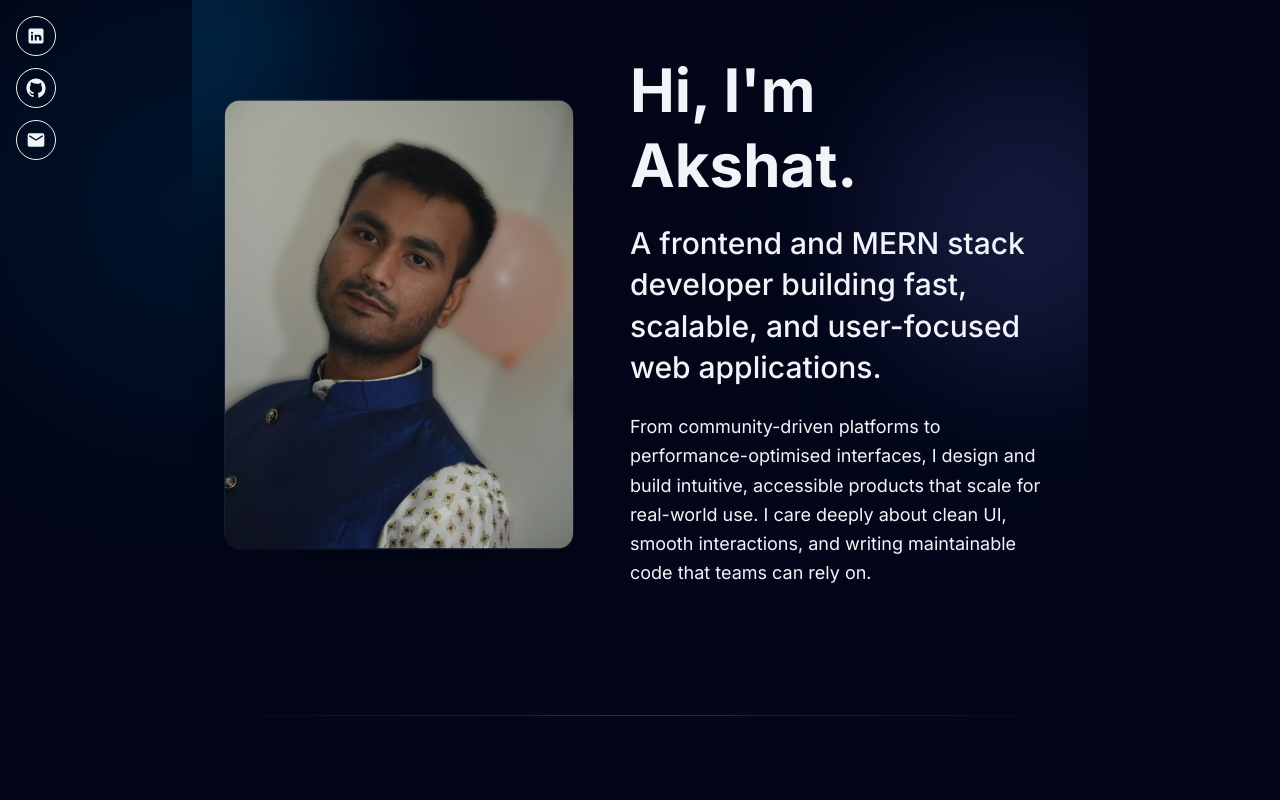
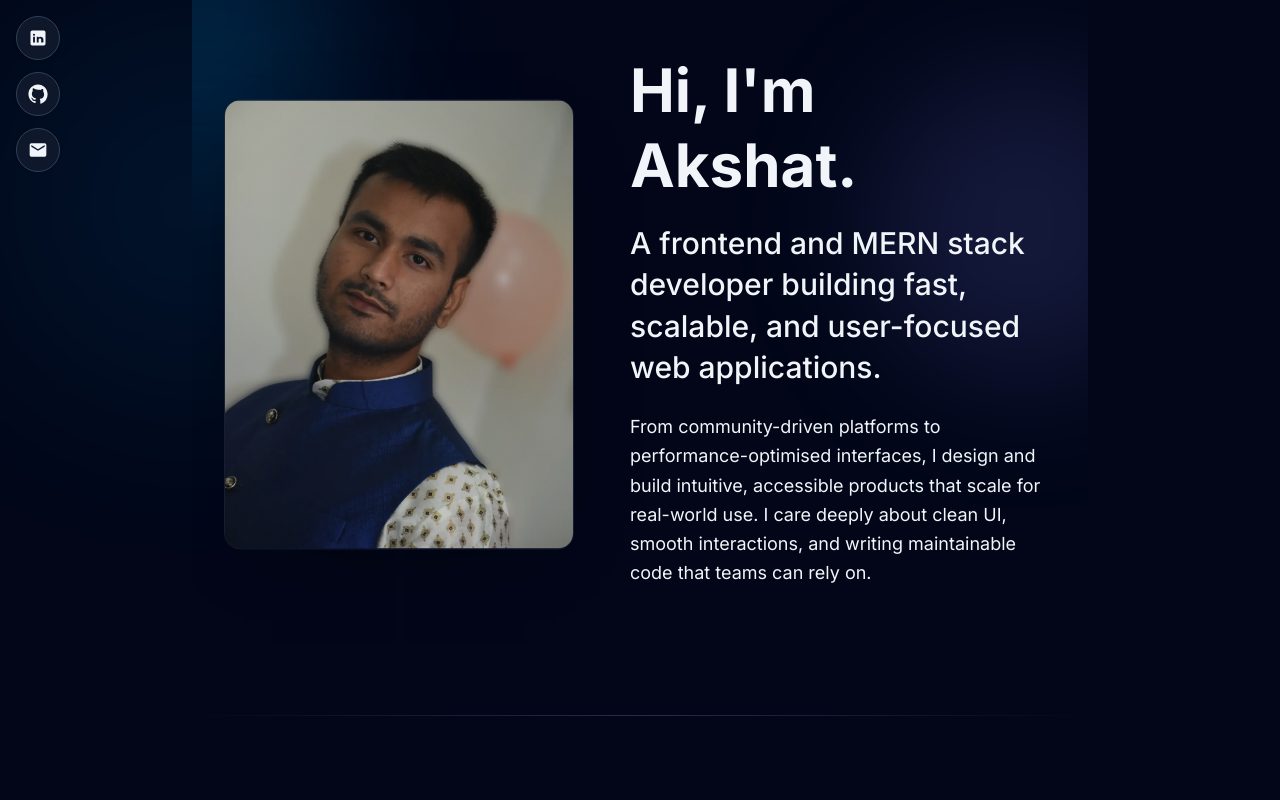
Before and after one commit to AkshatDaiya/akshatdaiya.github.io, a React (Vite) app: page / in a window 1280 px wide. Shown: the top 800 px of the page. Built offline with nearby package versions, Linux system fonts and the light colour scheme.

Commit message:
fix a bug in contact options

```diff
--- a/src/components/SocialIcons.tsx
+++ b/src/components/SocialIcons.tsx
@@ -4,11 +4,9 @@ import React from "react";
 
 const LinkedInIcon = () => (
   <svg
-    xmlns="http://www.w3.org/2000/svg"
     viewBox="0 0 24 24"
     fill="currentColor"
     className="h-5 w-5"
-    aria-hidden
   >
     <path d="M19 3H5a2 2 0 0 0-2 2v14a2 2 0 0 0 2 2h14a2 2 0 0 0 2-2V5a2 2 0 0 0-2-2zM8.34 17.5H6.12V10.5h2.22v7zm-1.11-8.1a1.28 1.28 0 1 1 0-2.56 1.28 1.28 0 0 1 0 2.56zM18 17.5h-2.22v-3.5c0-.84-.67-1.5-1.5-1.5s-1.5.66-1.5 1.5v3.5H10.5V10.5h2.12v.98c.47-.7 1.41-1.11 2.37-1.11 1.95 0 3.51 1.56 3.51 3.5v3.13z" />
   </svg>
@@ -16,11 +14,9 @@ const LinkedInIcon = () => (
 
 const GitHubIcon = () => (
   <svg
-    xmlns="http://www.w3.org/2000/svg"
     viewBox="0 0 24 24"
     fill="currentColor"
     className="h-5 w-5"
-    aria-hidden
   >
     <path d="M12 0.5C5.65.5.5 5.65.5 12c0 5.08 3.29 9.39 7.86 10.91.57.11.78-.25.78-.55 0-.27-.01-1-.02-1.96-3.2.7-3.88-1.55-3.88-1.55-.52-1.33-1.27-1.69-1.27-1.69-1.04-.71.08-.7.08-.7 1.15.08 1.75 1.18 1.75 1.18 1.02 1.75 2.68 1.24 3.33.95.1-.74.4-1.24.73-1.52-2.56-.29-5.25-1.28-5.25-5.7 0-1.26.45-2.29 1.18-3.1-.12-.29-.51-1.47.11-3.06 0 0 .96-.31 3.14 1.18A10.9 10.9 0 0112 6.8c.97 0 1.95.13 2.86.38 2.17-1.5 3.13-1.18 3.13-1.18.62 1.59.23 2.77.11 3.06.74.81 1.18 1.84 1.18 3.1 0 4.43-2.69 5.41-5.26 5.69.41.35.78 1.04.78 2.1 0 1.52-.01 2.75-.01 3.12 0 .31.21.67.79.55A11.52 11.52 0 0023.5 12C23.5 5.65 18.35.5 12 .5z" />
   </svg>
@@ -28,29 +24,19 @@ const GitHubIcon = () => (
 
 const GmailIcon = () => (
   <svg
-    xmlns="http://www.w3.org/2000/svg"
     viewBox="0 0 24 24"
     fill="currentColor"
     className="h-5 w-5"
-    aria-hidden
   >
-    <path d="M20 4H4a2 2 0 00-2 2v12a2 2 0 002 2h16a2 2 0 002-2V6a2 2 0 00-2-2zm0 4l-8 5-8-5V6l8 5 8-5v2z" />
+    <path d="M20 4H4a2 2 0 0 0-2 2v12a2 2 0 0 0 2 2h16a2 2 0 0 0 2-2V6a2 2 0 0 0-2-2zm0 4-8 5-8-5V6l8 5 8-5v2z" />
   </svg>
 );
 
-/* ---------------- Types ---------------- */
+/* ---------------- Config ---------------- */
 
-type Item = {
-  id: string;
-  label: string;
-  Icon: React.FC;
-  href?: string;
-  onClick?: () => void;
-};
+const EMAIL = "daiyaakshat4@gmail.com";
 
 /* ---------------- Component ---------------- */
-
-const EMAIL = "daiyaakshat4@gmail.com";
 
 const SocialIcons: React.FC = () => {
   const [copied, setCopied] = React.useState(false);
@@ -65,22 +51,22 @@ const SocialIcons: React.FC = () => {
     }
   };
 
-  const items: Item[] = [
+  const items = [
     {
       id: "linkedin",
       href: "https://www.linkedin.com/in/akshat-daiya-a0b67b355/",
-      label: "linkedin.com/in/akshat-daiya",
+      label: "LinkedIn",
       Icon: LinkedInIcon,
     },
     {
       id: "github",
       href: "https://github.com/AkshatDaiya",
-      label: "github.com/AkshatDaiya",
+      label: "GitHub",
       Icon: GitHubIcon,
     },
     {
       id: "gmail",
-      label: copied ? "Copied!" : EMAIL,
+      label: copied ? "Copied!" : "Email",
       Icon: GmailIcon,
       onClick: copyEmail,
     },
@@ -91,7 +77,7 @@ const SocialIcons: React.FC = () => {
       {items.map(({ id, href, label, Icon, onClick }) => (
         <div
           key={id}
-          className="group"
+          className="group relative"
         >
           {href ? (
             <a
@@ -99,7 +85,7 @@ const SocialIcons: React.FC = () => {
               target="_blank"
               rel="noreferrer"
               aria-label={label}
-              className="relative flex items-center gap-3 rounded-full text-sm font-medium text-slate-900 dark:text-slate-100"
+              className="flex items-center"
             >
               <IconButton
                 Icon={Icon}
@@ -110,8 +96,8 @@ const SocialIcons: React.FC = () => {
             <button
               type="button"
               onClick={onClick}
-              aria-label="Copy email address"
-              className="relative flex items-center gap-3 rounded-full text-sm font-medium text-slate-900 dark:text-slate-100"
+              aria-label="Copy email"
+              className="flex items-center"
             >
               <IconButton
                 Icon={Icon}
@@ -129,11 +115,26 @@ const SocialIcons: React.FC = () => {
 
 const IconButton = ({ Icon, label }: { Icon: React.FC; label: string }) => (
   <>
-    <div className="flex h-10 w-10 items-center justify-center rounded-full border border-border bg-card text-foreground shadow-sm transition-transform duration-200 group-hover:scale-105">
+    {/* Tap target */}
+    <div className="flex h-11 w-11 items-center justify-center rounded-full border border-slate-200 bg-white text-slate-900 shadow-sm transition-transform duration-200 hover:scale-105 dark:border-slate-700 dark:bg-slate-900 dark:text-slate-100">
       <Icon />
     </div>
 
-    <span className="absolute left-12 -translate-x-6 opacity-0 transition-all duration-250 group-hover:translate-x-0 group-hover:opacity-100 whitespace-nowrap rounded-md bg-slate-50 px-3 py-2 text-xs shadow-md dark:bg-slate-800 cursor-pointer">
+    {/* Desktop hover label only */}
+    <span
+      className="
+        pointer-events-none
+        hidden sm:block
+        absolute left-14 top-1/2 -translate-y-1/2
+        -translate-x-2 opacity-0
+        whitespace-nowrap rounded-md
+        bg-slate-50 px-3 py-2 text-xs shadow-md
+        text-slate-900
+        transition-all duration-200
+        group-hover:translate-x-0 group-hover:opacity-100
+        dark:bg-slate-800 dark:text-slate-100
+      "
+    >
       {label}
     </span>
   </>
```
